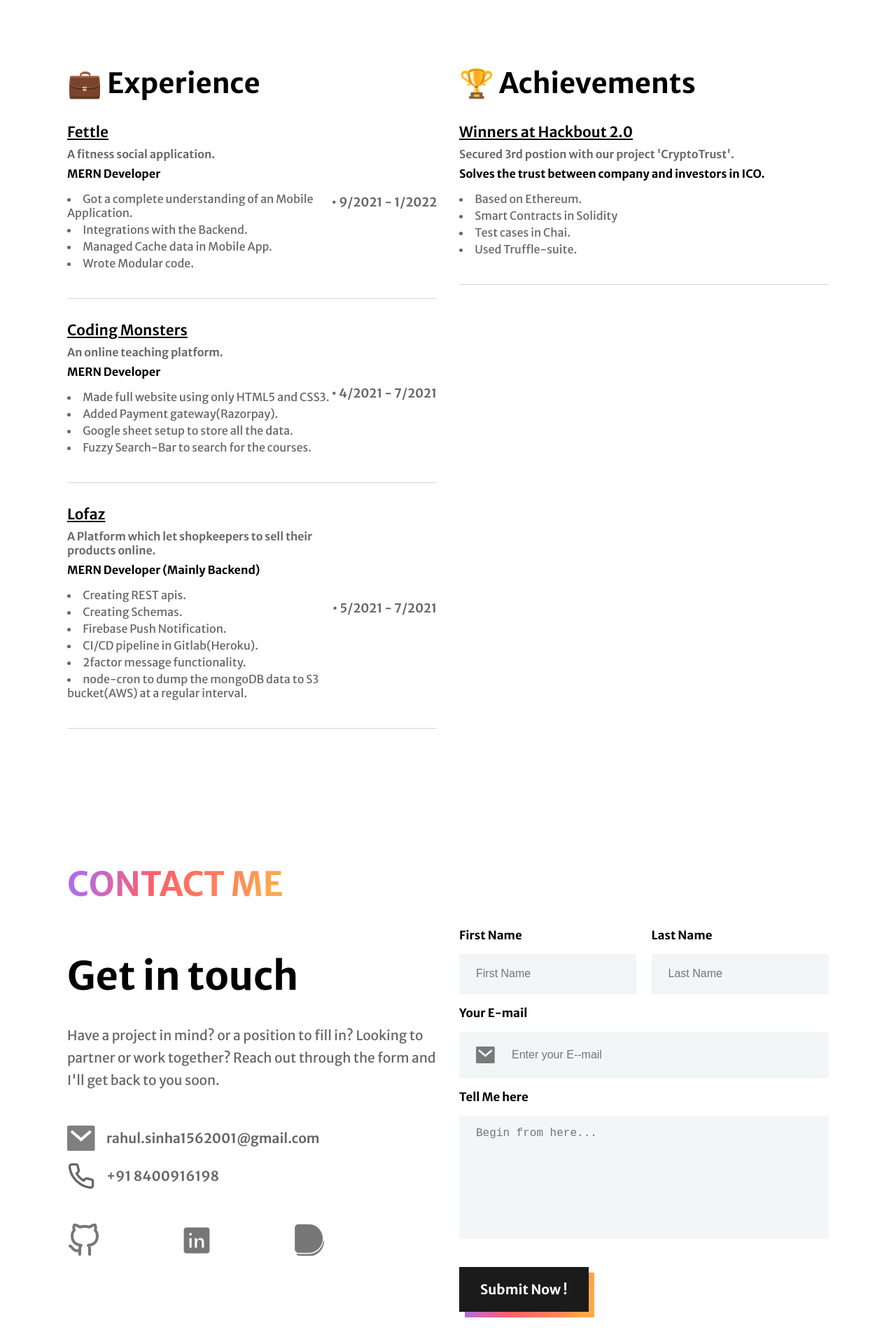
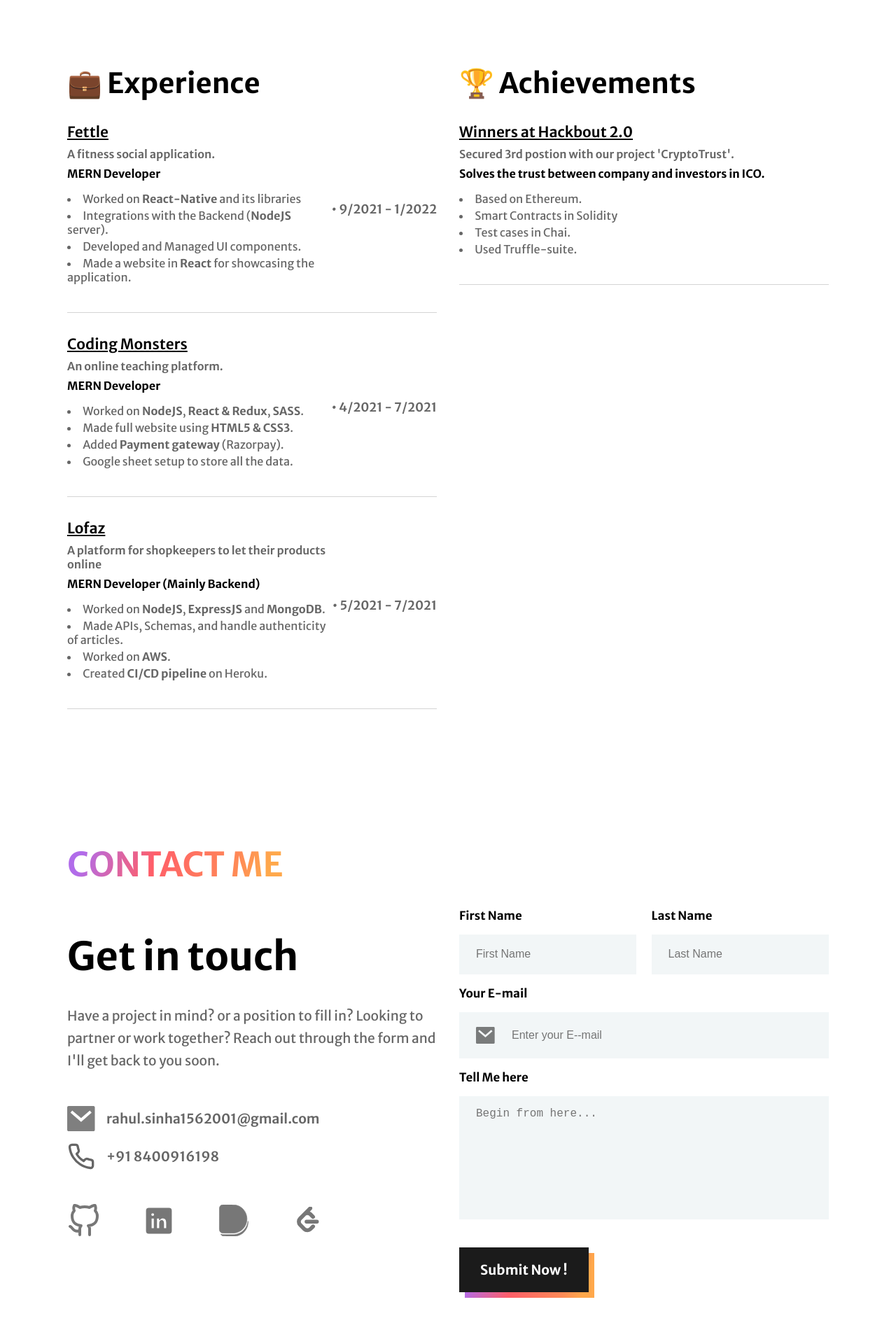
Before and after one commit to Rahul-sinha84/Portfolio, a React (Create React App) app: page / in a window 1280 px wide. Shown: the part 2690-4610 px from the top of the page at 70% size. Built offline with nearby package versions, Linux system fonts and the light colour scheme.

Commit message:
modified content

```diff
--- a/src/pages/contact.js
+++ b/src/pages/contact.js
@@ -141,6 +141,23 @@ const Contact = () => {
                     </g>
                   </svg>
                 </a>
+                <a
+                  href="https://leetcode.com/Rahul-sinha84"
+                  target="_blank"
+                  rel="noreferrer"
+                >
+                  <svg
+                    width="40"
+                    height="40"
+                    stroke="#777"
+                    fill="#777"
+                    viewBox="0 0 27 27"
+                    role="img"
+                    xmlns="http://www.w3.org/2000/svg"
+                  >
+                    <path d="M16.102 17.93l-2.697 2.607c-.466.467-1.111.662-1.823.662s-1.357-.195-1.824-.662l-4.332-4.363c-.467-.467-.702-1.15-.702-1.863s.235-1.357.702-1.824l4.319-4.38c.467-.467 1.125-.645 1.837-.645s1.357.195 1.823.662l2.697 2.606c.514.515 1.365.497 1.9-.038.535-.536.553-1.387.039-1.901l-2.609-2.636a5.055 5.055 0 0 0-2.445-1.337l2.467-2.503c.516-.514.498-1.366-.037-1.901-.535-.535-1.387-.552-1.902-.038l-10.1 10.101c-.981.982-1.494 2.337-1.494 3.835 0 1.498.513 2.895 1.494 3.875l4.347 4.361c.981.979 2.337 1.452 3.834 1.452s2.853-.512 3.835-1.494l2.609-2.637c.514-.514.496-1.365-.039-1.9s-1.386-.553-1.899-.039zM20.811 13.01H10.666c-.702 0-1.27.604-1.27 1.346s.568 1.346 1.27 1.346h10.145c.701 0 1.27-.604 1.27-1.346s-.569-1.346-1.27-1.346z" />
+                  </svg>
+                </a>
               </div>
             </div>
           </div>
--- a/src/pages/section.js
+++ b/src/pages/section.js
@@ -21,11 +21,16 @@ const section = () => {
                   MERN Developer
                   <ul>
                     <li>
-                      Got a complete understanding of an Mobile Application.
+                      Worked on <b>React-Native</b> and its libraries
                     </li>
-                    <li>Integrations with the Backend.</li>
-                    <li>Managed Cache data in Mobile App. </li>
-                    <li>Wrote Modular code.</li>
+                    <li>
+                      Integrations with the Backend (<b>NodeJS</b> server).
+                    </li>
+                    <li>Developed and Managed UI components. </li>
+                    <li>
+                      Made a website in <b>React</b> for showcasing the
+                      application.
+                    </li>
                   </ul>
                 </div>
               </div>
@@ -46,10 +51,17 @@ const section = () => {
                 <div className="section__container--experience__container--item__left--position">
                   MERN Developer
                   <ul>
-                    <li>Made full website using only HTML5 and CSS3.</li>
-                    <li>Added Payment gateway(Razorpay).</li>
+                    <li>
+                      Worked on <b>NodeJS</b>, <b>React & Redux</b>, <b>SASS</b>
+                      .
+                    </li>
+                    <li>
+                      Made full website using <b>HTML5 & CSS3</b>.
+                    </li>
+                    <li>
+                      Added <b>Payment gateway</b> (Razorpay).
+                    </li>
                     <li>Google sheet setup to store all the data.</li>
-                    <li>Fuzzy Search-Bar to search for the courses.</li>
                   </ul>
                 </div>
               </div>
@@ -65,20 +77,23 @@ const section = () => {
                   Lofaz
                 </div>
                 <div className="section__container--experience__container--item__left--sub-title">
-                  A Platform which let shopkeepers to sell their products
-                  online.
+                  A platform for shopkeepers to let their products online
                 </div>
                 <div className="section__container--experience__container--item__left--position">
                   MERN Developer (Mainly Backend)
                   <ul>
-                    <li>Creating REST apis.</li>
-                    <li>Creating Schemas.</li>
-                    <li>Firebase Push Notification.</li>
-                    <li>CI/CD pipeline in Gitlab(Heroku).</li>
-                    <li>2factor message functionality.</li>
                     <li>
-                      node-cron to dump the mongoDB data to S3 bucket(AWS) at a
-                      regular interval.
+                      Worked on <b>NodeJS</b>, <b>ExpressJS</b> and{" "}
+                      <b>MongoDB</b>.
+                    </li>
+                    <li>
+                      Made APIs, Schemas, and handle authenticity of articles.
+                    </li>
+                    <li>
+                      Worked on <b>AWS</b>.
+                    </li>
+                    <li>
+                      Created <b>CI/CD pipeline</b> on Heroku.
                     </li>
                   </ul>
                 </div>
```
Also changed, not shown: src/assets/leetcode.svg (added).
